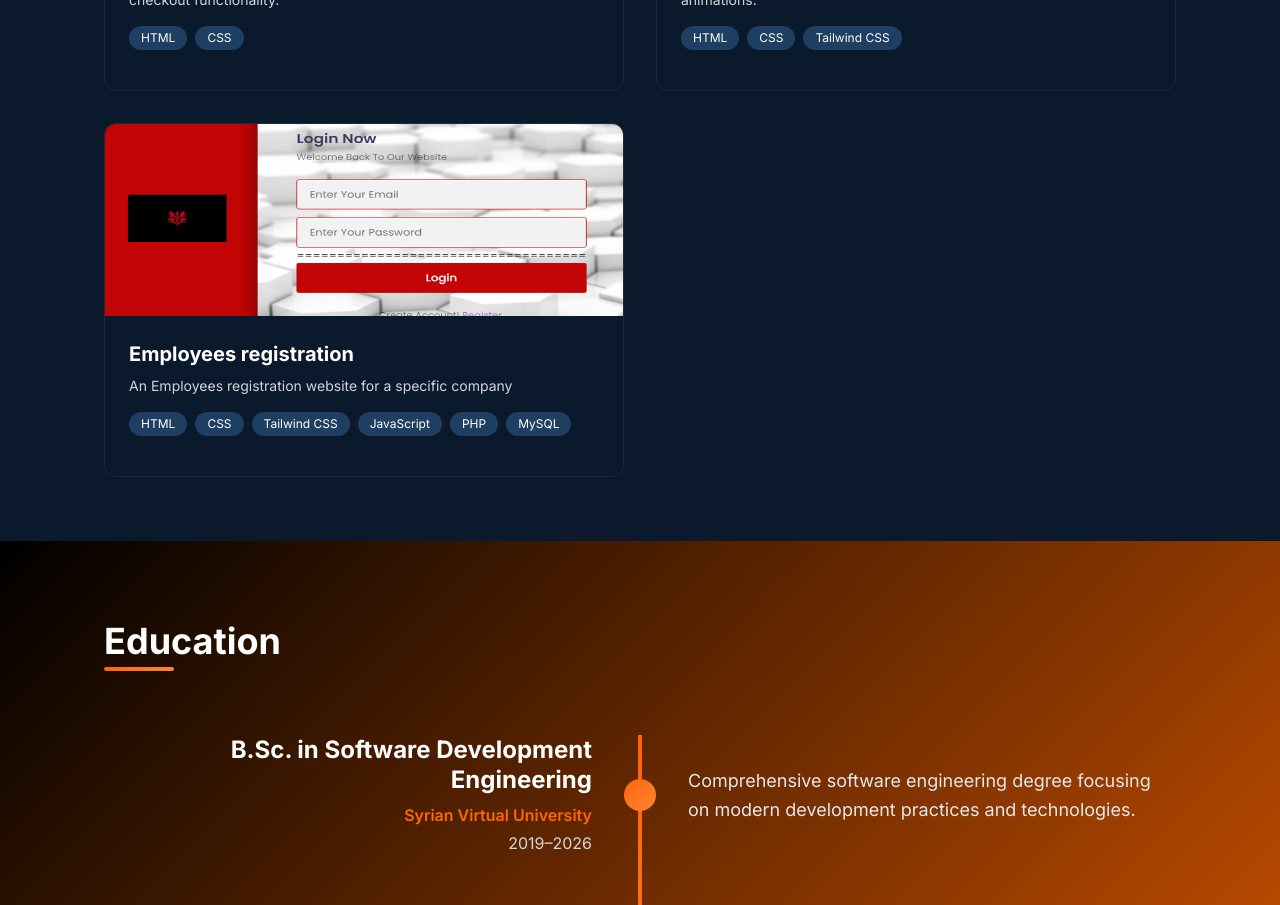
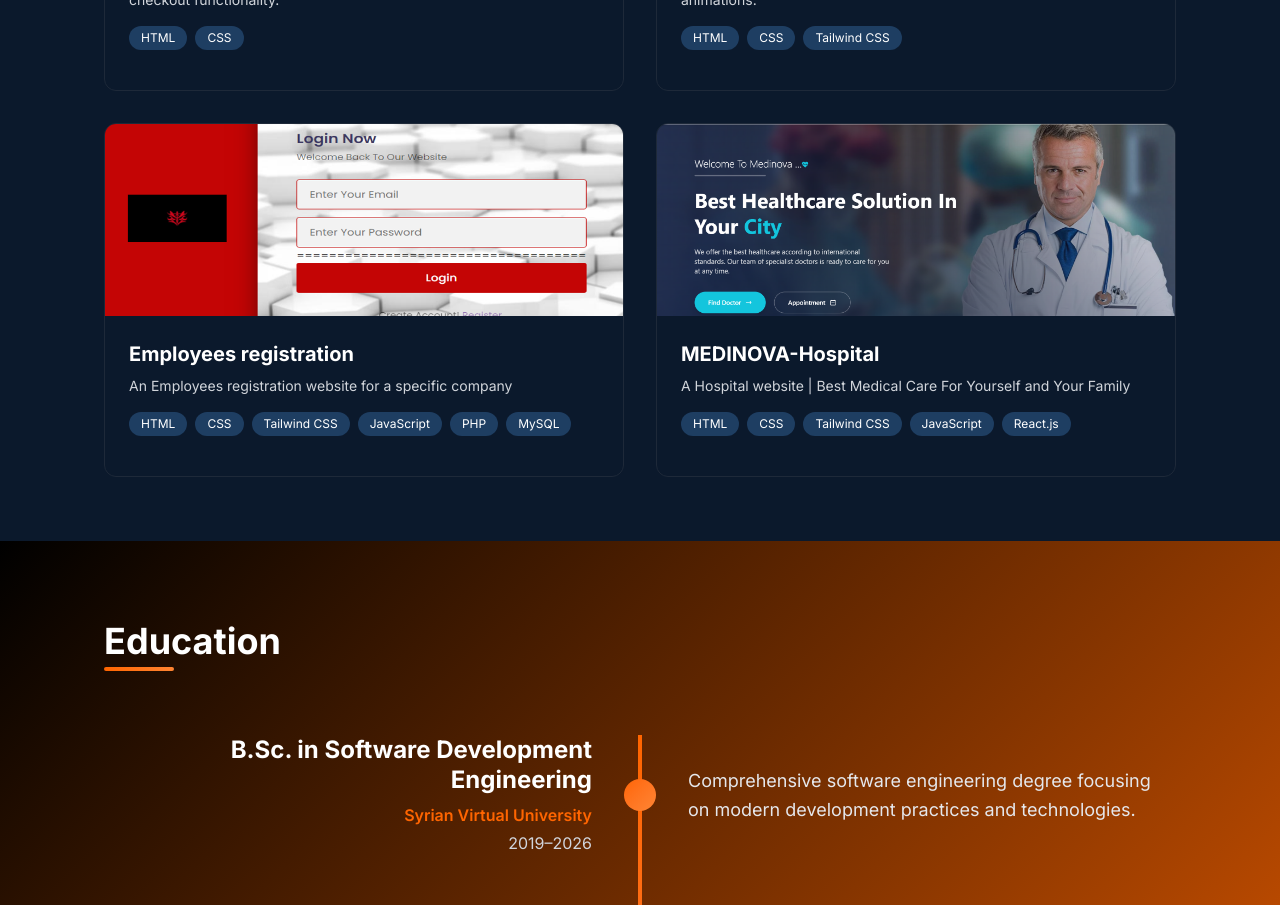
Before and after one commit to dana684/Dana-Portfolio, a React (Vite) app: page / in a window 1280 px wide. Shown: the part 2720-3625 px from the top of the page. Built offline with nearby package versions, Linux system fonts and the light colour scheme.

Commit message:
add my new project

```diff
--- a/src/components/Projects.jsx
+++ b/src/components/Projects.jsx
@@ -6,6 +6,7 @@ import style from '../assets/styleshop.png';
 import zen from '../assets/zen.png';
 import flight from '../assets/flight.png';
 import reg from '../assets/reg.png';
+import hospital from '../assets/nova.png';
 
 const projectData = [
     {
@@ -42,6 +43,13 @@ const projectData = [
         techStack: ["HTML", "CSS", "Tailwind CSS", "JavaScript", "PHP", "MySQL"],
         image: reg,
         link: ""
+    },
+    {
+        name: "MEDINOVA-Hospital",
+        description: "A Hospital website | Best Medical Care For Yourself and Your Family",
+        techStack: ["HTML", "CSS", "Tailwind CSS", "JavaScript", "React.js"],
+        image: hospital,
+        link: "https://medinova-hospital.onrender.com/"
     },
 ];
 
```
Also changed, not shown: src/App.css (deleted), src/assets/nova.png (added).
